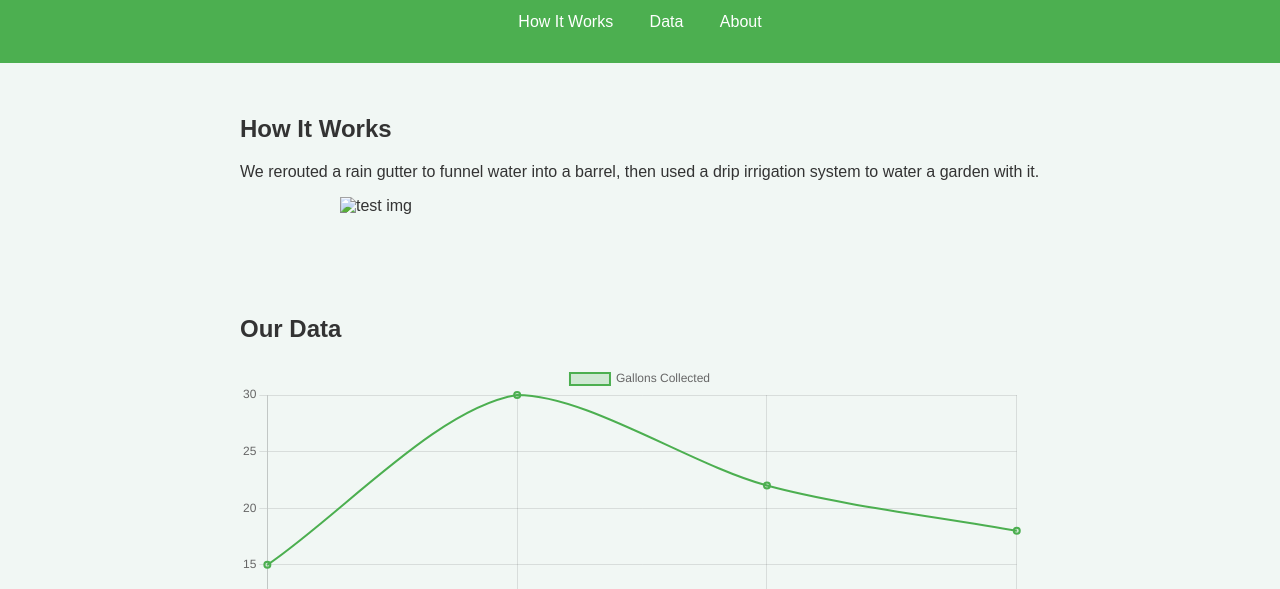
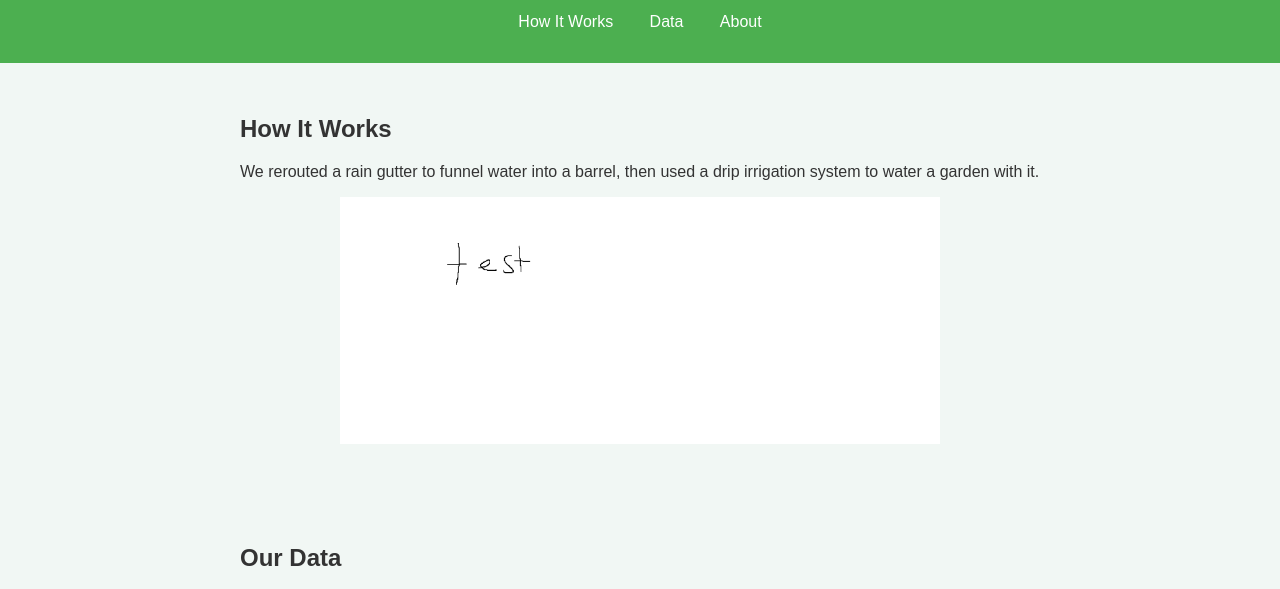
Before and after one commit to dchang11/Rain-Water-Project, a plain HTML site: page index.html in a window 1280 px wide. Shown: the part 133-722 px from the top of the page. Drawn offline with nearby package versions, Linux system fonts and the light colour scheme.

Commit message:
Update index.html

```diff
--- a/index.html
+++ b/index.html
@@ -30,7 +30,7 @@
     <p>We rerouted a rain gutter to funnel water into a barrel, then used a drip irrigation system to water a garden with it.</p>
 
     <!-- Diagram Image (folder name/file) -->
-    <img src="rainwater images/test.png" alt="test img" />
+    <img src="images/test.png" alt="test img" />
   </section>
 
   <!-- Data section with a graph -->
```
